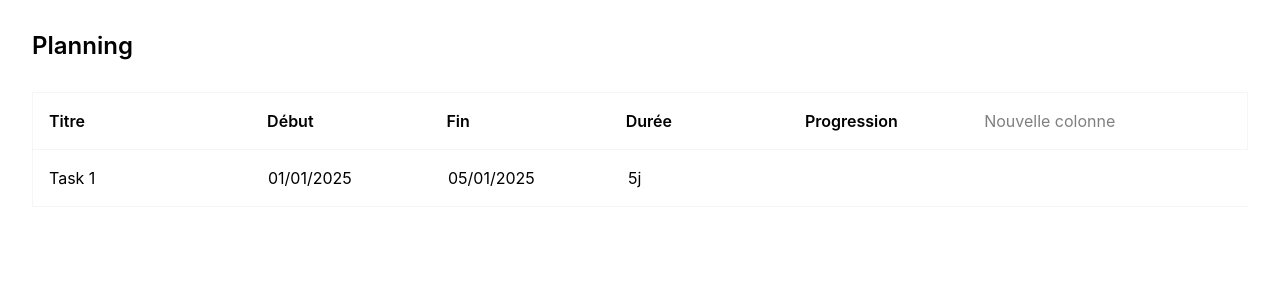
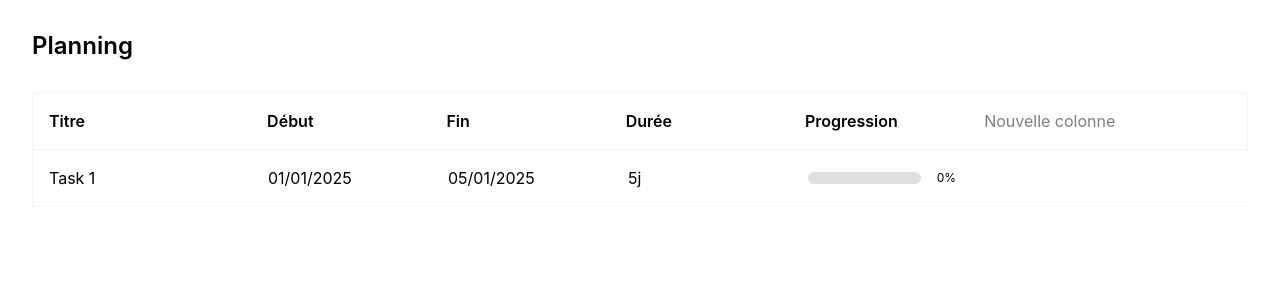
Before and after one commit to Joeil92/React-gantt, a React (Vite) app: page / in a window 1280 px wide. Shown: the top 300 px of the page. Built offline with nearby package versions, Linux system fonts and the light colour scheme.

Commit message:
Add cell to progression task

```diff
--- a/src/entities/gantt-header/gantt-header.api.ts
+++ b/src/entities/gantt-header/gantt-header.api.ts
@@ -6,49 +6,42 @@ const ganttHeaders: GanttHeader[] = [
     field: 'title',
     width: 220,
     isVisible: true,
-    isEditable: true,
   },
   {
     label: 'Début',
     field: 'startDate',
     width: 180,
     isVisible: true,
-    isEditable: true,
   },
   {
     label: 'Fin',
     field: 'endDate',
     width: 180,
     isVisible: true,
-    isEditable: true,
   },
   {
     label: 'Durée',
     field: 'duration',
     width: 180,
     isVisible: true,
-    isEditable: true,
   },
   {
     label: 'Progression',
-    field: 'progress',
+    field: 'progression',
     width: 180,
     isVisible: true,
-    isEditable: true,
   },
   {
     label: 'Prédécesseur',
     field: 'predecessor',
     width: 180,
     isVisible: false,
-    isEditable: true,
   },
   {
     label: 'Successeur',
     field: 'successor',
     width: 180,
     isVisible: false,
-    isEditable: true,
   },
 ]
 
--- a/src/entities/gantt-header/gantt-header.contracts.ts
+++ b/src/entities/gantt-header/gantt-header.contracts.ts
@@ -5,5 +5,4 @@ export const ganttHeaderSchema = z.object({
   label: z.string(),
   width: z.number(),
   isVisible: z.boolean(),
-  isEditable: z.boolean(),
 })
--- a/src/features/gantt/task-cell/Task-cell.ui.tsx
+++ b/src/features/gantt/task-cell/Task-cell.ui.tsx
@@ -11,6 +11,7 @@ import {
 import DatePicker, { registerLocale } from 'react-datepicker'
 import 'react-datepicker/dist/react-datepicker.css'
 import { fr } from 'date-fns/locale'
+import { ProgressBar } from '../../../shared/ui/progress-bar/Progress-bar.ui'
 
 registerLocale('fr', fr)
 
@@ -44,6 +45,7 @@ export function TaskCell({
   const isString = stringFields.includes(fieldName as string)
   const isDate = dateFields.includes(fieldName as string)
   const isDuration = fieldName === 'duration'
+  const isProgression = fieldName === 'progression'
 
   const handleKeyDown = (
     e: React.KeyboardEvent<HTMLInputElement | HTMLElement>
@@ -114,6 +116,16 @@ export function TaskCell({
           displayValue={
             differenceInBusinessDays(task.endDate, task.startDate) + 2
           } // Add first day and last day
+        />
+      )}
+      {isProgression && (
+        <ProgressionCell
+          displayValue={value as number}
+          isEditable={isEditable}
+          setIsEditable={setIsEditable}
+          onValueChange={setValue}
+          onKeyDown={handleKeyDown}
+          onBlur={handleBlur}
         />
       )}
     </div>
@@ -216,3 +228,26 @@ function DurationCell(
 ) {
   return <p className="truncate p-4">{props.displayValue}j</p>
 }
+
+function ProgressionCell(props: TypeCellProps<number, HTMLElement>) {
+  return props.isEditable ? (
+    <input
+      type="number"
+      className="w-full p-4"
+      value={props.displayValue}
+      autoFocus
+      onChange={(e) => props.onValueChange(e.target.valueAsNumber)}
+      onKeyDown={props.onKeyDown}
+      onBlur={props.onBlur}
+    />
+  ) : (
+    <div className="w-full p-4">
+      <ProgressBar
+        progression={props.displayValue}
+        displayValue
+        rounded="full"
+        size="sm"
+      />
+    </div>
+  )
+}
```
Also changed, not shown: 1 other file (tests, documents, lock files or other folders).
